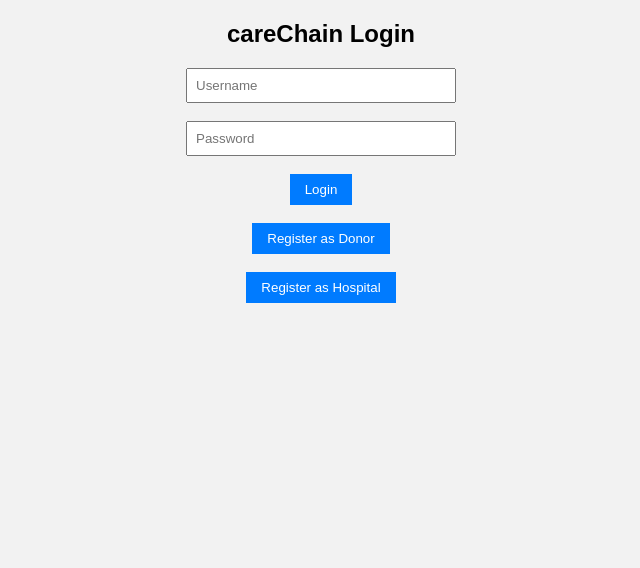
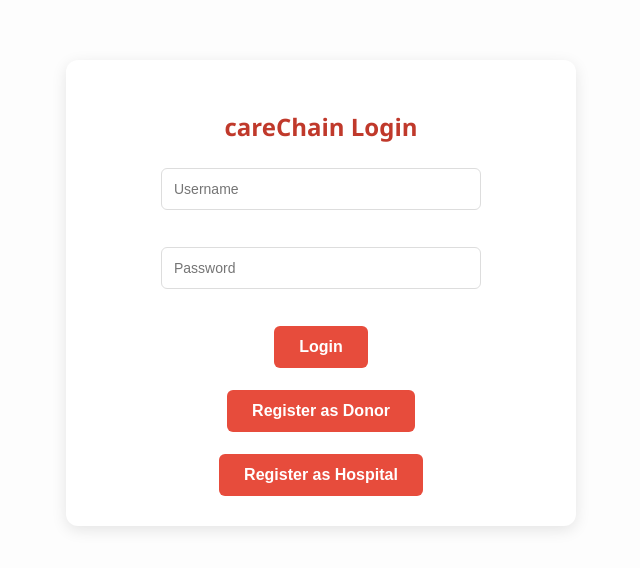
Before and after one commit to jegaajay8/careChain, a React (Create React App) app in the folder client/: page / in a window 1280 px wide. Shown: the top 568 px of the page, without its empty margins (319-959 px from the left). Built offline with nearby package versions, Linux system fonts and the light colour scheme.

Commit message:
style: apply medical-themed red and white UI

```diff
--- a/client/src/style.css
+++ b/client/src/style.css
@@ -1,22 +1,74 @@
+/* General Layout */
 body {
-    font-family: Arial;
+    font-family: 'Segoe UI', Tahoma, Geneva, Verdana, sans-serif;
     text-align: center;
-    background-color: #f2f2f2;
+    background-color: #fdfdfd; /* Lighter, cleaner background */
+    margin: 0;
+    padding: 20px;
+    color: #333;
 }
 
-input {
-    padding: 8px;
-    width: 250px;
+/* Container for Forms (Login/Register) */
+.App {
+    background-color: white;
+    max-width: 450px;
+    margin: 40px auto;
+    padding: 30px;
+    border-radius: 12px;
+    box-shadow: 0 4px 15px rgba(0, 0, 0, 0.1); /* Adds depth */
 }
 
+/* Headers */
+h2 {
+    color: #c0392b; /* Blood red for the medical theme */
+    margin-bottom: 25px;
+}
+
+/* Input Fields */
+input {
+    padding: 12px;
+    width: 100%; /* Makes inputs responsive to the container */
+    max-width: 320px;
+    margin-bottom: 15px;
+    border: 1px solid #ddd;
+    border-radius: 6px;
+    font-size: 14px;
+    box-sizing: border-box; /* Ensures padding doesn't break width */
+}
+
+input:focus {
+    outline: none;
+    border-color: #e74c3c; /* Red border when typing */
+    box-shadow: 0 0 5px rgba(231, 76, 60, 0.2);
+}
+
+/* Primary Buttons */
 button {
-    padding: 8px 15px;
-    background-color: #007bff;
+    padding: 12px 25px;
+    background-color: #e74c3c; /* Red theme for CareChain */
     color: white;
     border: none;
+    border-radius: 6px;
+    font-weight: bold;
+    font-size: 16px;
     cursor: pointer;
+    transition: background 0.3s ease;
 }
 
 button:hover {
-    background-color: #0056b3;
+    background-color: #c0392b; /* Darker red on hover */
 }
+
+/* Secondary/Back Buttons */
+.back-btn {
+    background-color: transparent;
+    color: #7f8c8d;
+    font-size: 14px;
+    margin-top: 15px;
+}
+
+.back-btn:hover {
+    background-color: transparent;
+    color: #c0392b;
+    text-decoration: underline;
+}
```
